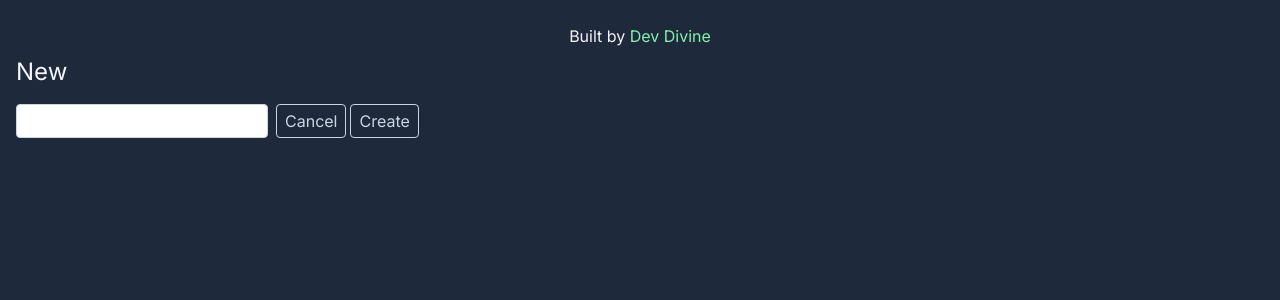
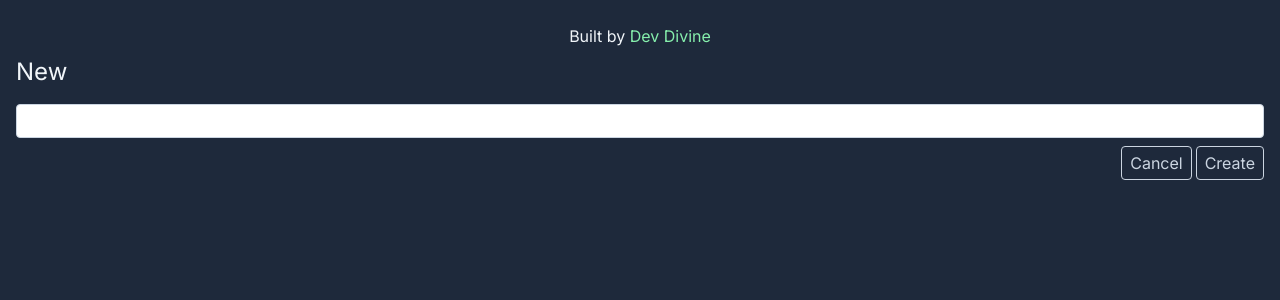
Before and after one commit to Okeke-Divine/nextjs-todo, a Next.js app: page /new in a window 1280 px wide. Shown: the top 300 px of the page. Built offline with nearby package versions, Linux system fonts and the light colour scheme.

Commit message:
Added the create todo boilerplate function

```diff
--- a/src/app/new/page.tsx
+++ b/src/app/new/page.tsx
@@ -1,4 +1,8 @@
 import Link from "next/link";
+
+async function createTodo(data: FormData){
+    "use server"
+}
 
 export default function New() {
   return (
@@ -7,7 +11,7 @@ export default function New() {
         <h1 className="text-2xl">New</h1>
       </header>
       <div>
-        <form className="flex gap-2 flex-2" action="">
+        <form className="flex gap-2 flex-col" action="">
           <input
             name="title"
             type="text"
```
